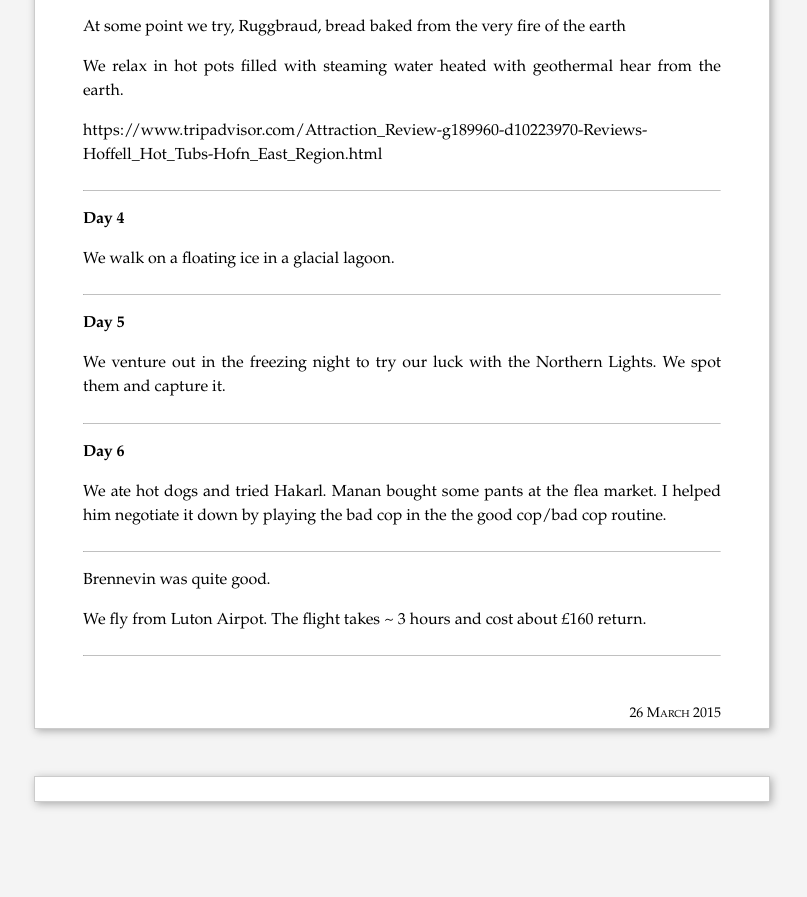
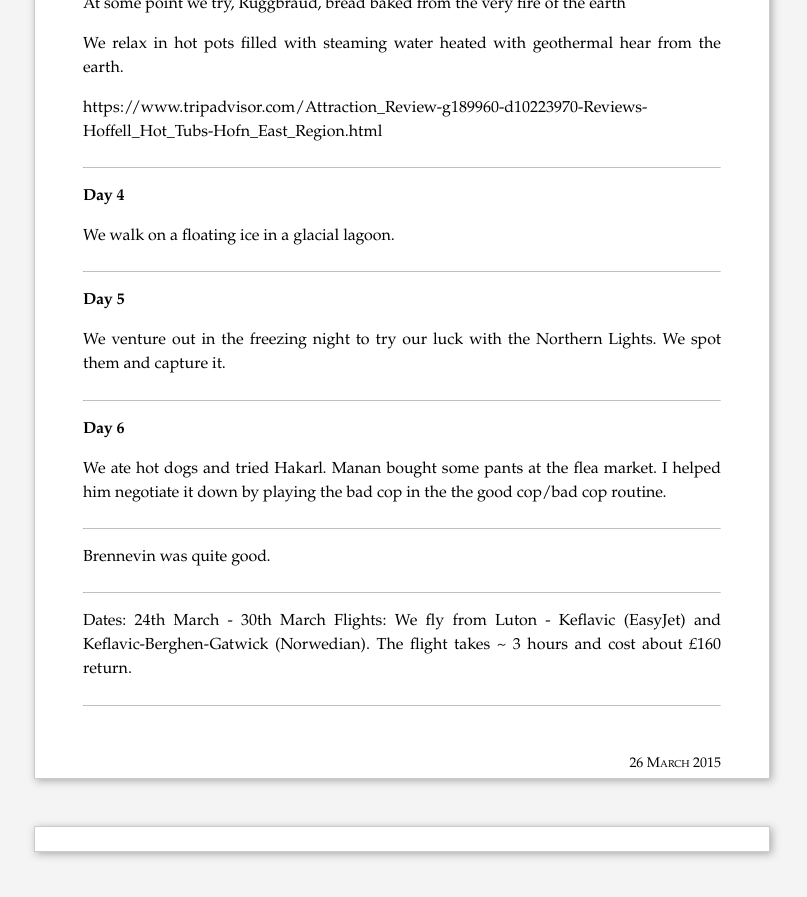
Before and after one commit to piyushahuja/piyushahuja.github.io, a Jekyll site: the page built from _posts/travel/2015-03-26-iceland.md, in a window 1280 px wide and 900 px high, scrolled down 1209 px. Shown: the top 897 px of the window, without its empty margins (238-1045 px from the left). Built offline with Jekyll 4.4.1, drawn with Linux system fonts in a browser that asks for light colours; comment, search, counter and statistics services are not loaded; before the commit the page ends 2059 px from its top, so only the background shows below that.

Commit message:
auto deployed

```diff
--- a/_posts/travel/2015-03-26-iceland.md
+++ b/_posts/travel/2015-03-26-iceland.md
@@ -92,8 +93,10 @@
 
 Brennevin was quite good.
 
-We fly from Luton Airpot.  The flight takes ~ 3 hours and cost about £160 return.
+---
 
+Dates: 24th March - 30th March
+Flights: We fly from Luton - Keflavic (EasyJet) and Keflavic-Berghen-Gatwick (Norwedian).  The flight takes ~ 3 hours and cost about £160 return.
 
 
 ---
```
Also changed, not shown: other parts of _posts/travel/2015-03-26-iceland.md (+2 -1 lines).
